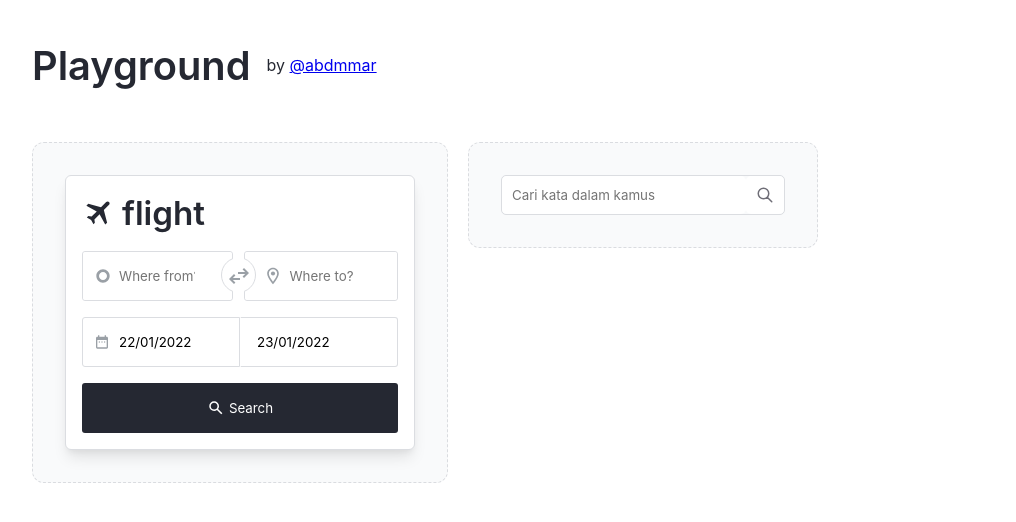
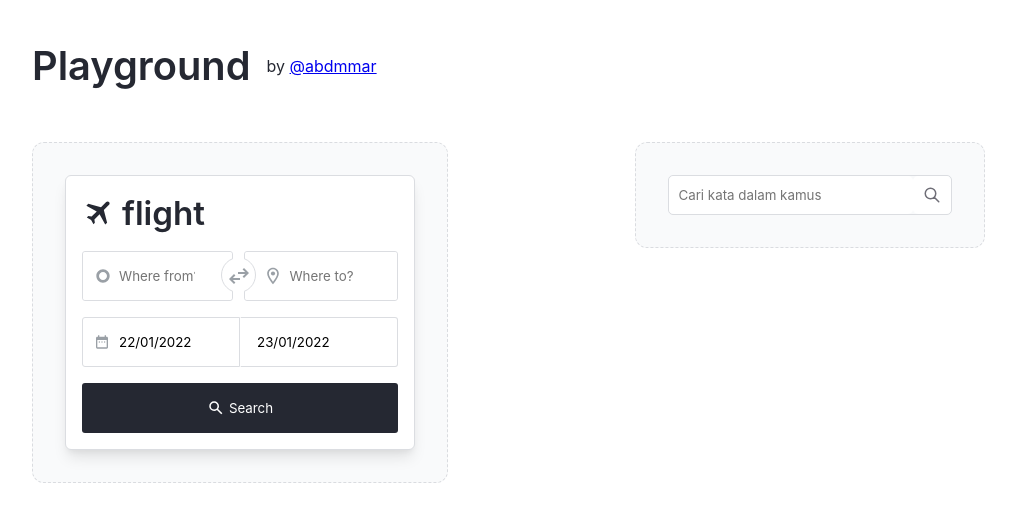
Before and after one commit to abdmmar/playground, a website with bundled scripts: page index.html in a window 1280 px wide. Shown: the whole page, without its empty margins (8-1024 px from the left). Built offline with nearby package versions, Linux system fonts and the light colour scheme; files whose address does not match are found by name.

Commit message:
style: use grid for main layout

```diff
--- a/style.css
+++ b/style.css
@@ -72,8 +72,8 @@ body {
 
 main {
   margin-block: 50px;
-  display: flex;
-  flex-wrap: wrap;
+  display: grid;
+  grid-template-columns: repeat(auto-fill, minmax(400px, 1fr));
   gap: 20px;
 }
 
@@ -83,6 +83,16 @@ section[id] {
   border-radius: 12px;
   width: fit-content;
   background-color: #f9fafb;
+}
+
+@media screen and (max-width: 400px) {
+  main {
+    grid-template-columns: 1fr;
+  }
+
+  section[id] {
+    width: 100%;
+  }
 }
 
 .sr-only {
@@ -130,7 +140,7 @@ button {
 
 p {
   margin-bottom: 1rem;
-  line-height: calc(1.125rem * 1.6);
+  line-height: 1.5;
 }
 
 h1,
```
